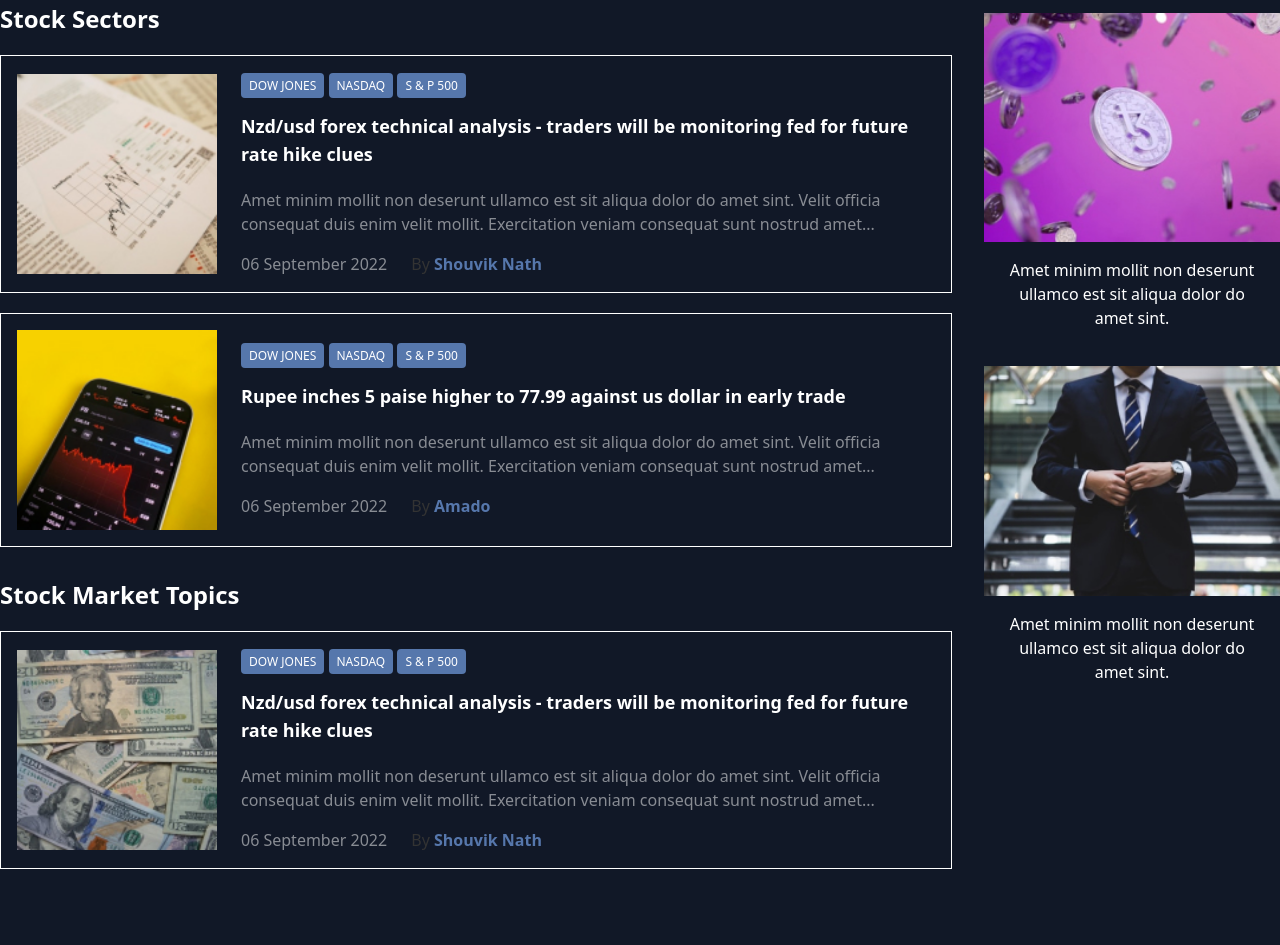
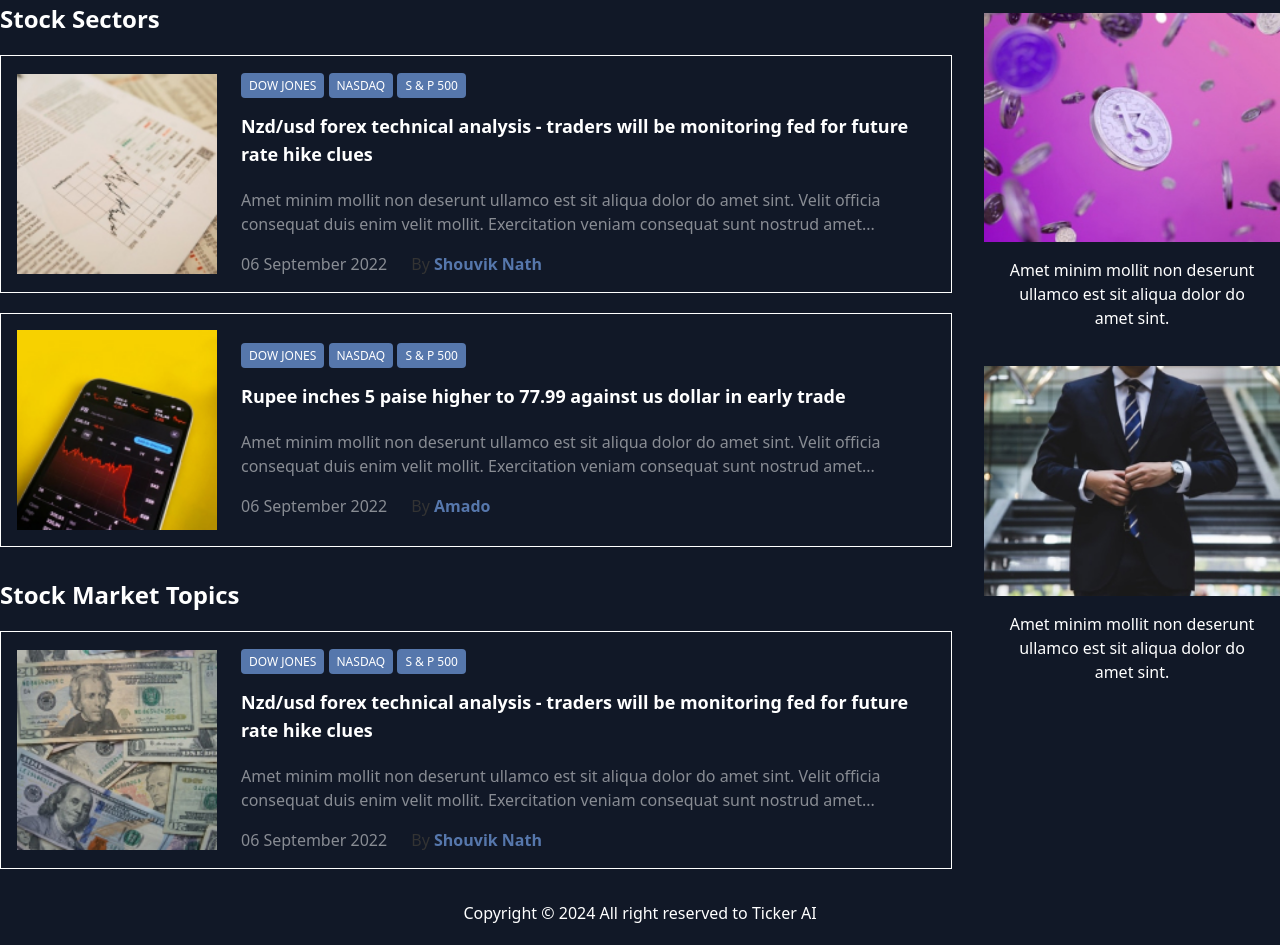
Before and after one commit to kazimorwan498/Ticker_AI, a website built with Vite: page index.html in a window 1280 px wide. Shown: the part 1494-2439 px from the top of the page. Before the commit the page ends 2395 px from the top, so only its background shows below. Built offline with nearby package versions, Linux system fonts and the light colour scheme; files whose address does not match are found by name.

Commit message:
added footer section

```diff
--- a/index.html
+++ b/index.html
@@ -542,5 +542,10 @@
                 </div>
             </section>
         </section>
+
+        <!-- Footer Section -->
+        <footer class="text-nightRider dark:text-white text-center pb-5 w-full">
+            Copyright &copy; 2024 All right reserved to Ticker AI
+        </footer>
     </body>
 </html>
```
